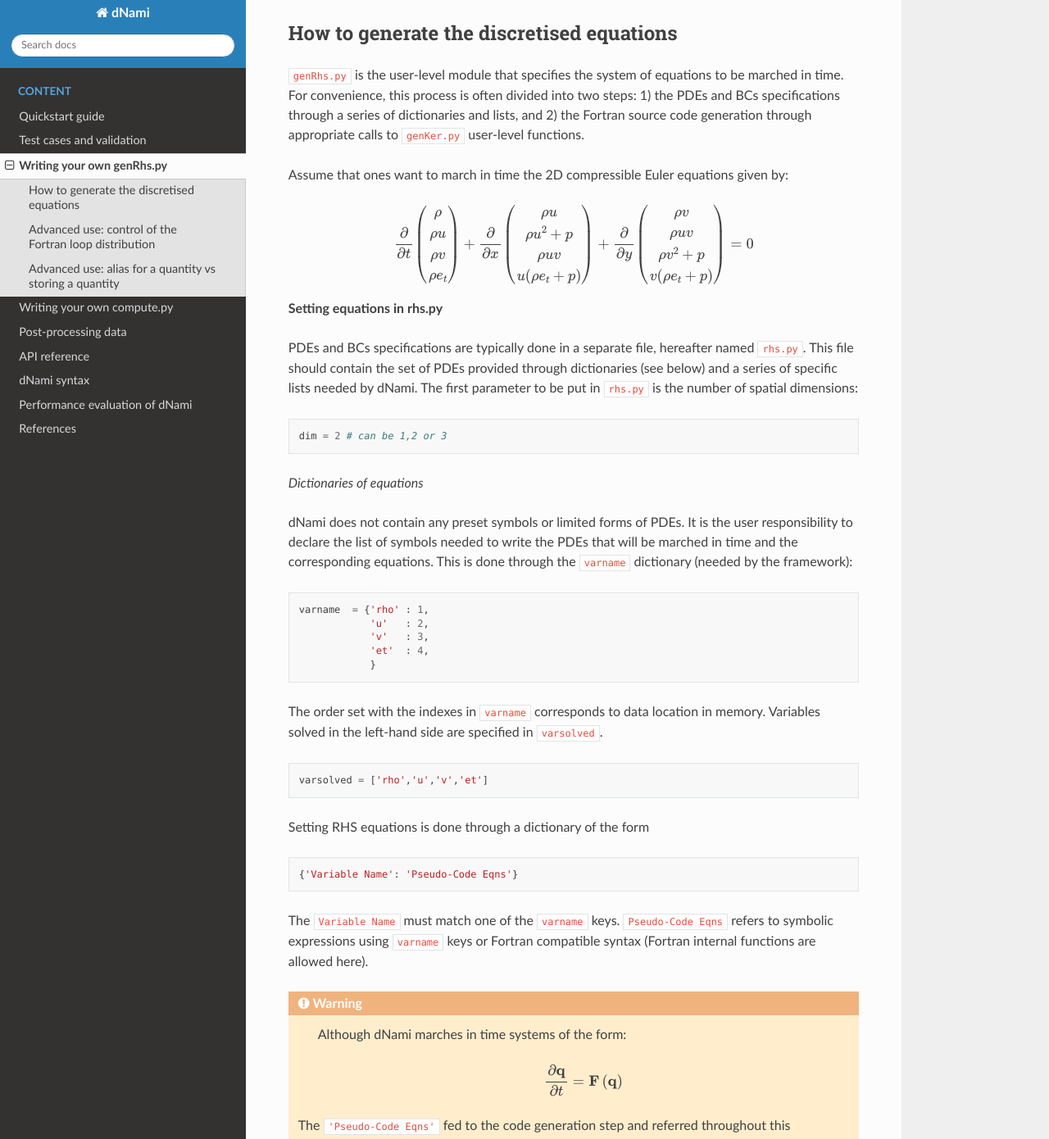
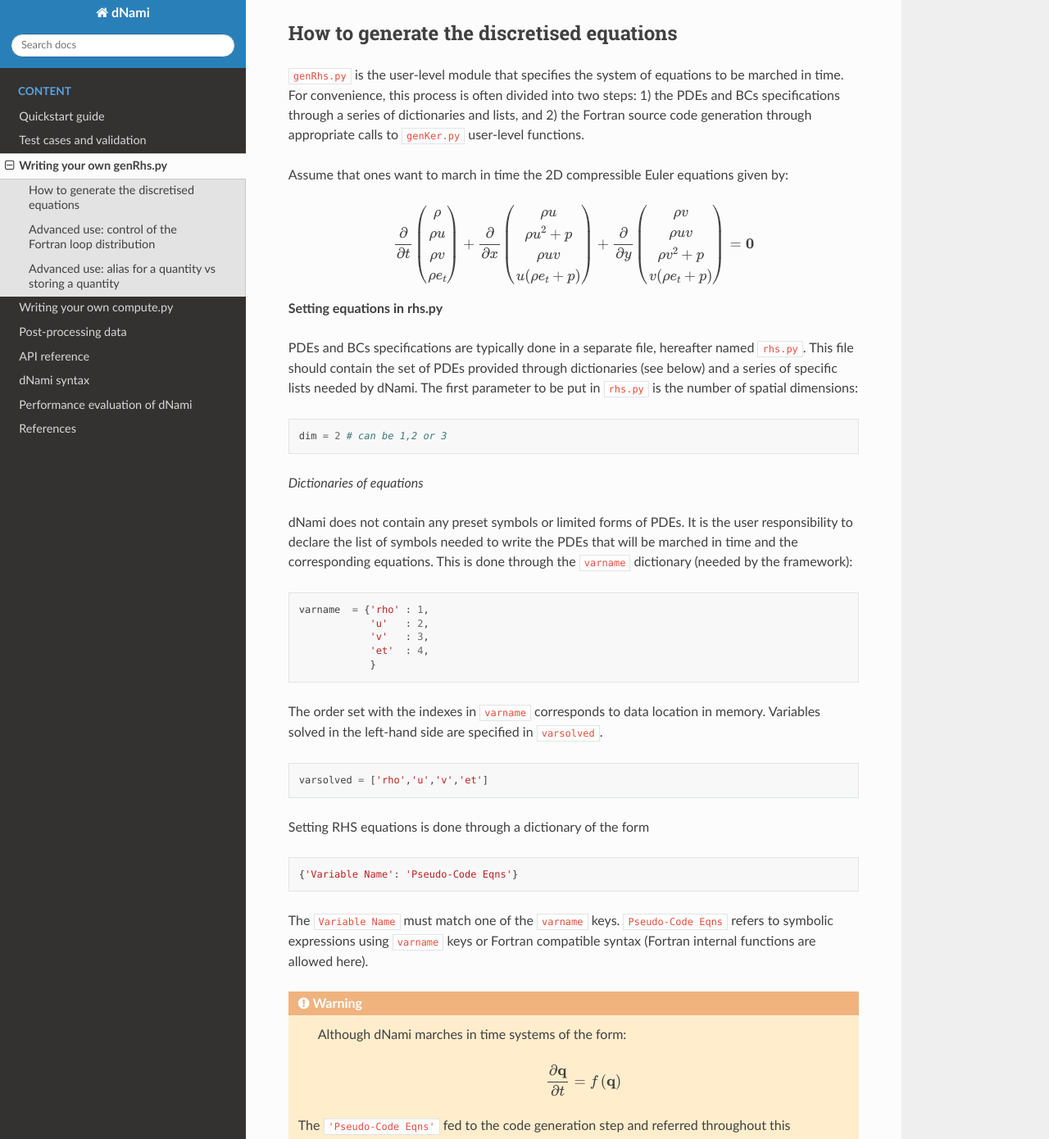
Before and after one commit to dNamiLab/dNami, a Sphinx documentation site: the page built from doc/usage/genRhs.rst, in a window 1280 px wide and 1400 px high, scrolled down 295 px. Shown: the part 10-1400 px from the top of the window at 82% size. Built offline with Sphinx 7.4.7 and the Read the Docs theme 2.0.0, drawn with Linux system fonts in a browser that asks for light colours; some of the changed text lies outside the part shown.

Commit message:
Update genRhs.rst

```diff
--- a/doc/usage/genRhs.rst
+++ b/doc/usage/genRhs.rst
@@ -12,7 +12,7 @@
 
 .. math::
 
-   \dfrac{\partial }{\partial t} \begin{pmatrix} \rho  \\ \rho u \\ \rho v  \\ \rho e_t \end{pmatrix}  + \dfrac{\partial }{\partial x} \begin{pmatrix} \rho u   \\ \rho u^2 + p \\ \rho u v    \\ u ( \rho e_t + p) \end{pmatrix}  + \dfrac{\partial }{\partial y} \begin{pmatrix} \rho v   \\ \rho u v \\ \rho v^2 + p    \\ v ( \rho e_t + p) \end{pmatrix} = 0
+   \dfrac{\partial }{\partial t} \begin{pmatrix} \rho  \\ \rho u \\ \rho v  \\ \rho e_t \end{pmatrix}  + \dfrac{\partial }{\partial x} \begin{pmatrix} \rho u   \\ \rho u^2 + p \\ \rho u v    \\ u ( \rho e_t + p) \end{pmatrix}  + \dfrac{\partial }{\partial y} \begin{pmatrix} \rho v   \\ \rho u v \\ \rho v^2 + p    \\ v ( \rho e_t + p) \end{pmatrix} = \mathbf{0}
 
 **Setting equations in rhs.py**
 
@@ -54,13 +54,13 @@
 
 	.. math::
 
-   		\dfrac{\partial \textbf{q} }{\partial t} = \textbf{F}\left( \textbf{q} \right)
+   		\dfrac{\partial \textbf{q} }{\partial t} = f\left( \textbf{q} \right)
 
-    The ``'Pseudo-Code Eqns'`` fed to the code generation step and referred throughout this documentation as 'RHS' must be equal to :math:`-\textbf{F}(\textbf{q})` i.e.:
+    The ``'Pseudo-Code Eqns'`` fed to the code generation step and referred throughout this documentation as 'RHS' must be equal to :math:`-f(\textbf{q})` i.e.:
 
     .. code-block:: python
 
-        {'Variable Name': 'Pseudo-Code Eqns'}
+        {'Variable Name': 'Pseudo-Code Eqns for -RHS'}
 
 
 
```
